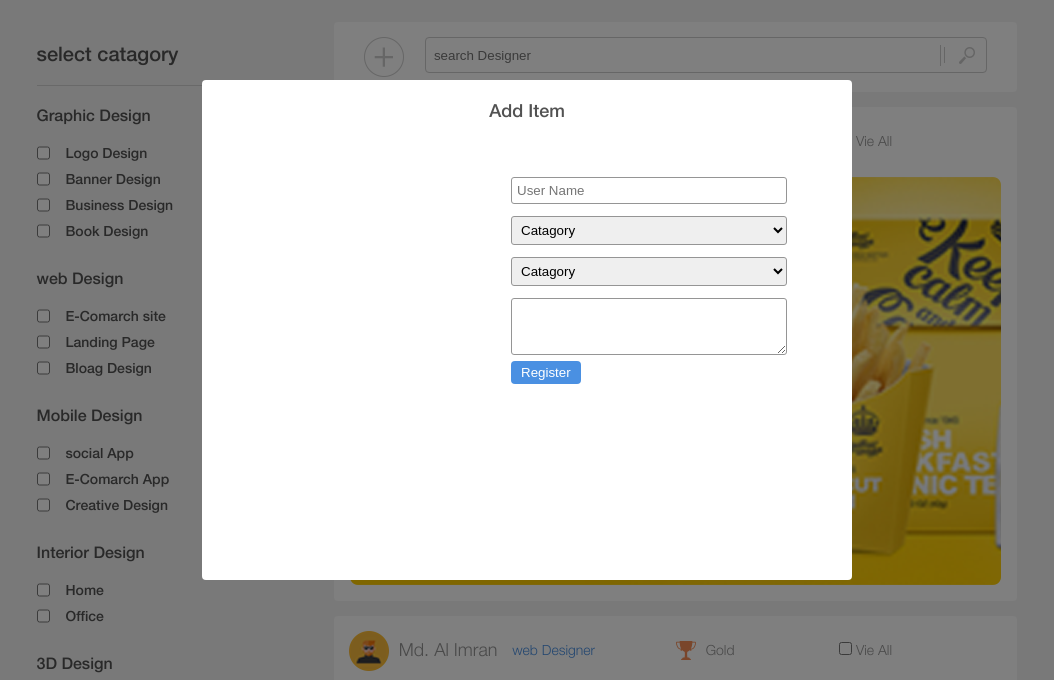
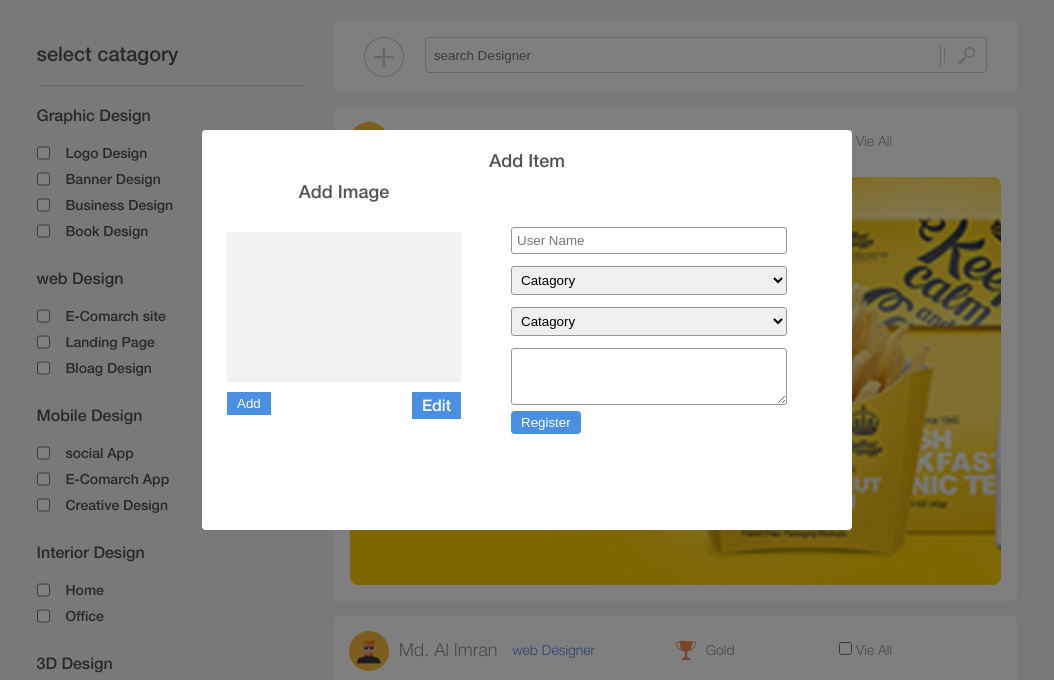
Before and after one commit to Al-Imran123/UnivercirtThesis, a plain HTML site: page HTML/add_iteam.html in a window 1280 px wide. Shown: the part 70-750 px from the top of the page, without its empty margins (113-1167 px from the left). Drawn offline with Linux system fonts and the light colour scheme.

Commit message:
16/11/17i

```diff
--- a/HTML/add_iteam.html
+++ b/HTML/add_iteam.html
@@ -177,7 +177,15 @@
         <div class="add_popup_cont">
             <h3>Add Item</h3>
             <div class="col-4-s">
+                <h3>Add Image</h3>
+                <div class="iteams_img_sample">
 
+                </div>
+                <div class="add_controler">
+                    <button>Add</button>
+                    <label for="11">Edit</label>
+                    <input id="11" type="file" value="Edit">
+                </div>
             </div>
             <div class="col-6-s">
                 <div class="add_form">
--- a/HTML/css/style.css
+++ b/HTML/css/style.css
@@ -700,7 +700,7 @@ header{
 .add_popup_cont{
 	width:650px;
 	background: #ffffff;
-	max-height: 500px;
+	max-height: 400px;
     max-width: 100%;
     position: absolute;
     top: 0;
@@ -761,4 +761,36 @@ header{
 	margin: 0;
 	border-radius: 4px;
 }
+.iteams_img_sample{
+	width: 100%;
+	height: 150px;
+	background: rgb(241, 241, 241);
+	float: left;
+	position: relative;
+	margin-top: 30px;
+}
+.add_controler{
+	width:100%;
+	position: relative;
+	float: left;
+	margin: 10px 0;
+}
+.add_controler input{
+	display: none;
+}
+.add_controler label{
+	float: right;
+	padding: 4px 10px;
+	position: relative;
+	background: #4a90e2;
+	color: #ffffff;
+}
+.add_controler button{
+	float: left;
+	padding: 4px 10px;
+	position: relative;
+	background: #4a90e2;
+	color: #ffffff;
+	border: none;
+}
 /* end  Add Item  */
```
Also changed, not shown: HTML/add_iteam2.html (+5 -0 lines).
